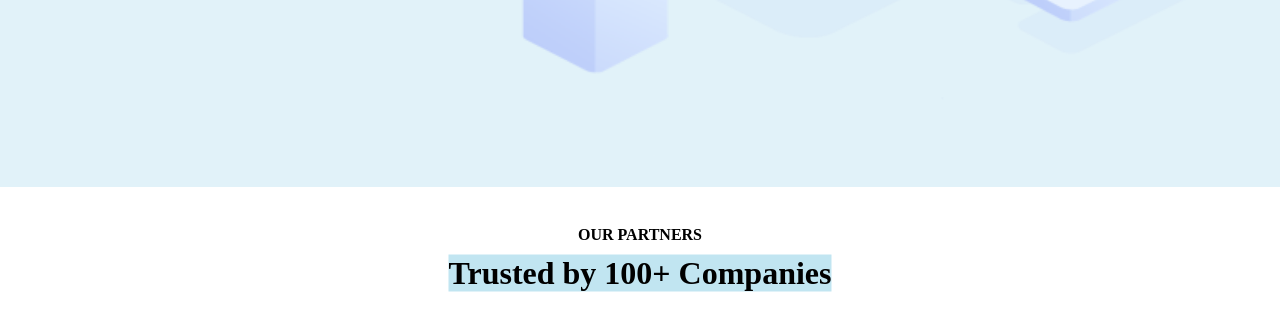
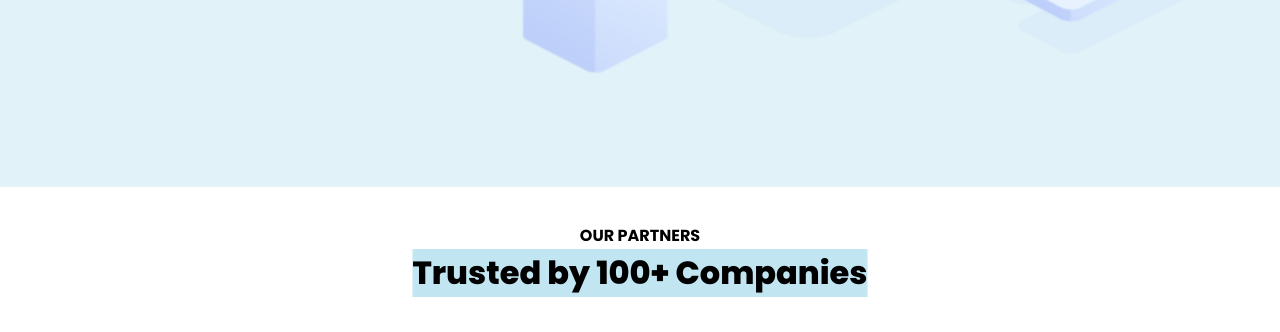
Before and after one commit to bakshisomya/devilstask5, a plain HTML site: page index.html in a window 1280 px wide. Shown: the part 677-1009 px from the top of the page. Drawn offline with nearby package versions, Linux system fonts and the light colour scheme.

Commit message:
update font

```diff
--- a/index.html
+++ b/index.html
@@ -5,6 +5,8 @@
     <meta name="viewport" content="width=device-width, initial-scale=1.0">
     <title>Document</title>
     <link rel="stylesheet" href="style.css">
+    <link rel="preconnect" href="https://fonts.gstatic.com">
+<link href="https://fonts.googleapis.com/css2?family=Poppins:wght@100;200;300;400;500;600;700;800&display=swap" rel="stylesheet">
     <link href="https://cdn.jsdelivr.net/npm/remixicon@2.5.0/fonts/remixicon.css" rel="stylesheet">
 </head>
 <body>
--- a/style.css
+++ b/style.css
@@ -2,7 +2,7 @@
     margin: 0;
     padding: 0;
     box-sizing: border-box;
-    font-family: "Nexa";
+    font-family: 'Poppins', sans-serif;
     scroll-behavior: smooth;
 }
 html,body{
```
